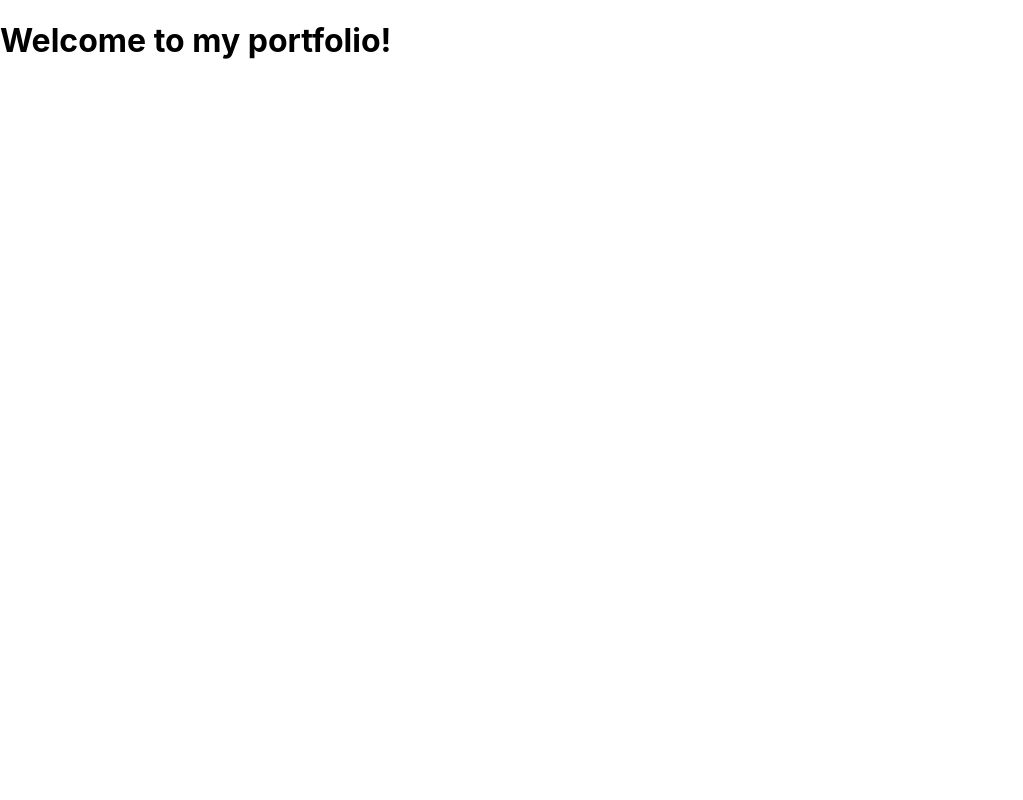
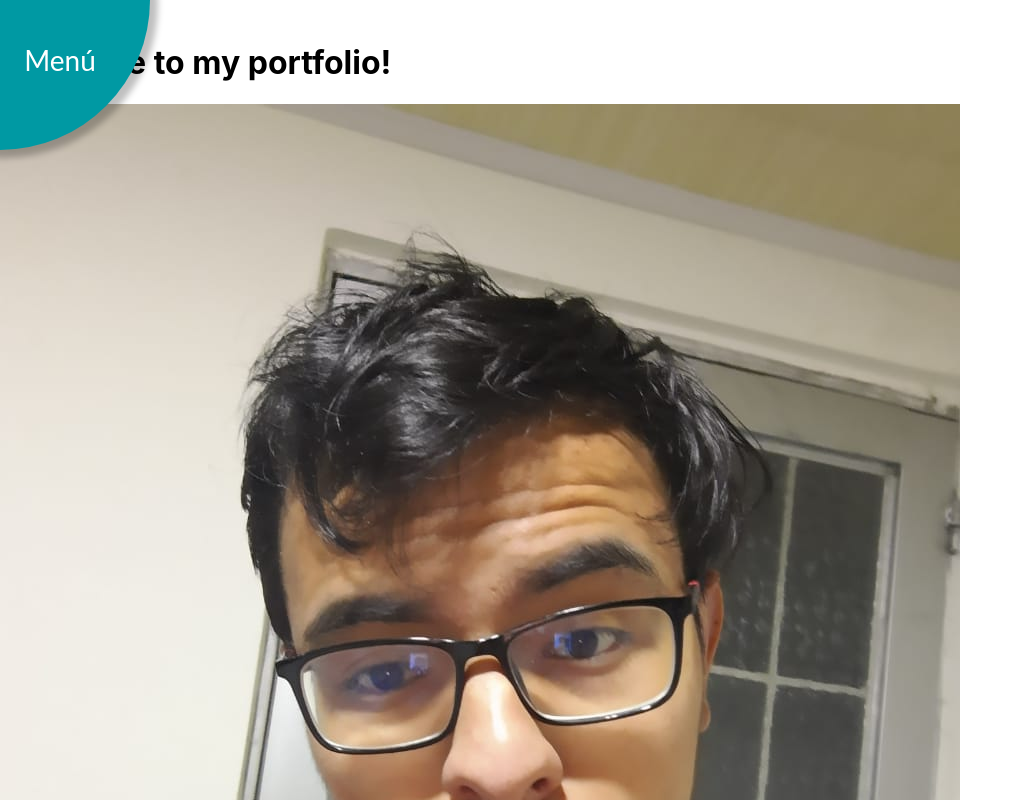
Before and after one commit to feder240516/personal-page, a React (Create React App) app: page / in a window 1280 px wide. Shown: the top 800 px of the page, without its empty margins (0-1023 px from the left). Built offline with nearby package versions, Linux system fonts and the light colour scheme.

Commit message:
created main page and added a menu

```diff
--- a/package.json
+++ b/package.json
@@ -6,6 +6,7 @@
     "@testing-library/jest-dom": "^5.12.0",
     "@testing-library/react": "^11.2.6",
     "@testing-library/user-event": "^12.8.3",
+    "node-sass": "^4.14.1",
     "react": "^17.0.2",
     "react-dom": "^17.0.2",
     "react-scripts": "4.0.3",
--- /dev/null
+++ b/src/components/CornerMenu/index.jsx
@@ -0,0 +1,29 @@
+import React, {useState} from 'react';
+import './style.scss'
+
+export default function CornerMenu(props) {
+  const [openMenu, setOpenMenu] = useState(false);
+
+  function getMenuClasses() {
+    return `menu ${openMenu?'open':''}`;
+  }
+
+  function toggleMenu() {
+    setOpenMenu(!openMenu);
+  }
+
+  return (
+    <div>
+      <div className={getMenuClasses()}>
+        <button className="circle" onClick={()=>toggleMenu()}>
+          <span className="menu-text">Menú</span>
+        </button>
+        <div className="sub-menu sub-menu-1"></div>
+        <div className="sub-menu sub-menu-2"></div>
+        <div className="sub-menu sub-menu-3"></div>
+        <div className="sub-menu sub-menu-4"></div>
+      </div>
+      <button>a</button>
+    </div>
+  )
+}
--- /dev/null
+++ b/src/components/CornerMenu/style.scss
@@ -0,0 +1,61 @@
+$menu-color: #0099A3;
+$menu-color-active: #12c9d6;
+$circle-size: 300px;
+$subcircle-size: 100px;
+
+.menu {
+  position:fixed;
+  top:0;
+  left:0;
+
+  .circle {
+    border-radius: 50%;
+    border-width: 0;
+    width:$circle-size;
+    height:$circle-size;
+    background-color: $menu-color;
+    position: absolute;
+    top: -$circle-size / 2;
+    left: -$circle-size / 2;
+    -webkit-box-shadow: 4px 4px 6px 4px rgba(0,0,0,0.25);
+    box-shadow: 4px 4px 6px 4px rgba(0,0,0,0.25);
+    cursor: pointer;
+    z-index: 10;
+
+    &:active {
+      background-color: $menu-color-active;
+      box-shadow: 0 0 0 0;
+    }
+
+
+    .menu-text{
+      position: absolute;
+      display: flex;
+      left:50%;
+      top:50%;
+      width:40%;
+      height:40%;
+      text-align: center;
+      color:white;
+      font-family: "Lato";
+      font-size: 28px;
+      align-items: center;
+      justify-content: center;
+    }
+  }
+
+  .sub-menu {
+    position:absolute;
+    top: 100%;
+    left:100%;
+    border-radius: 50%;
+    background-color: red;
+    z-index: 5;
+    height: $subcircle-size;
+    width: $subcircle-size;
+  }
+
+  &.open{
+    background-color: yellow;
+  }
+}
--- a/src/components/Photo/Photo.js
+++ b/src/components/Photo/Photo.js
@@ -1,6 +1,9 @@
 import React from 'react'
+import personalPhoto from '../../assets/img/foto personal.jpg'
 
 export default function Photo(props) {
 
-  return <div></div>
+  return (
+    <img src={personalPhoto} alt="Foto de Federico Reina" height="1280" width="960"></img>
+  )
 }
--- a/src/views/MainPage/MainPage.js
+++ b/src/views/MainPage/MainPage.js
@@ -1,10 +1,11 @@
 import React from 'react'
 import Banner from '../../components/Banner/Banner'
 import Photo from '../../components/Photo/Photo'
-
+import CornerMenu from '../../components/CornerMenu'
 export default function MainPage(props) {
   return (
     <>
+      <CornerMenu/>
       <Banner/>
       <Photo/>
     </>
```
Also changed, not shown: src/assets/img/foto personal.jpg (added), 1 other file (tests, documents, lock files or other folders).
